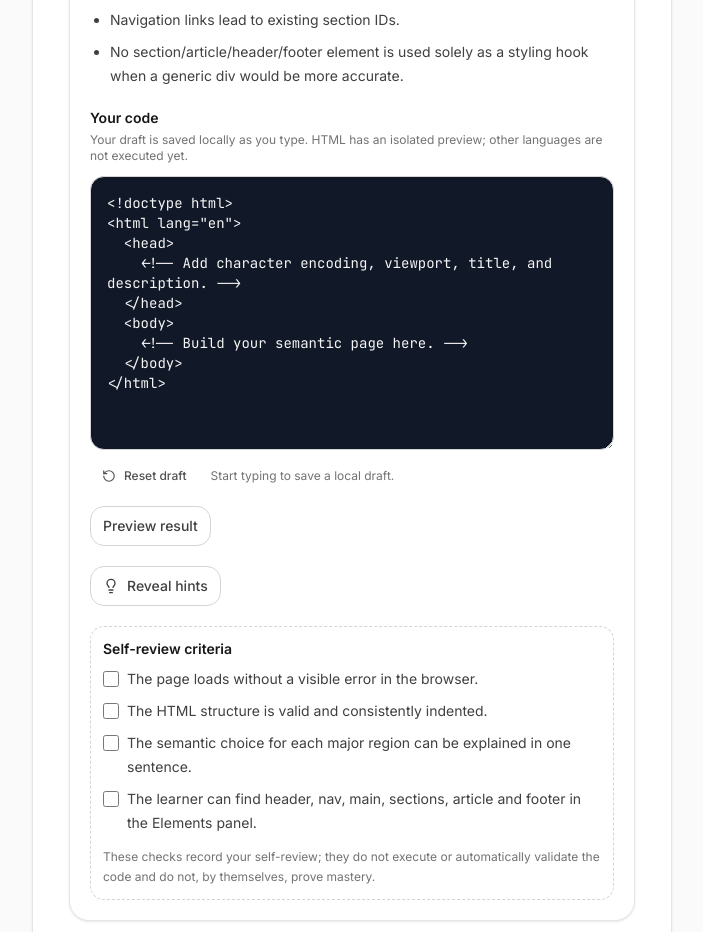
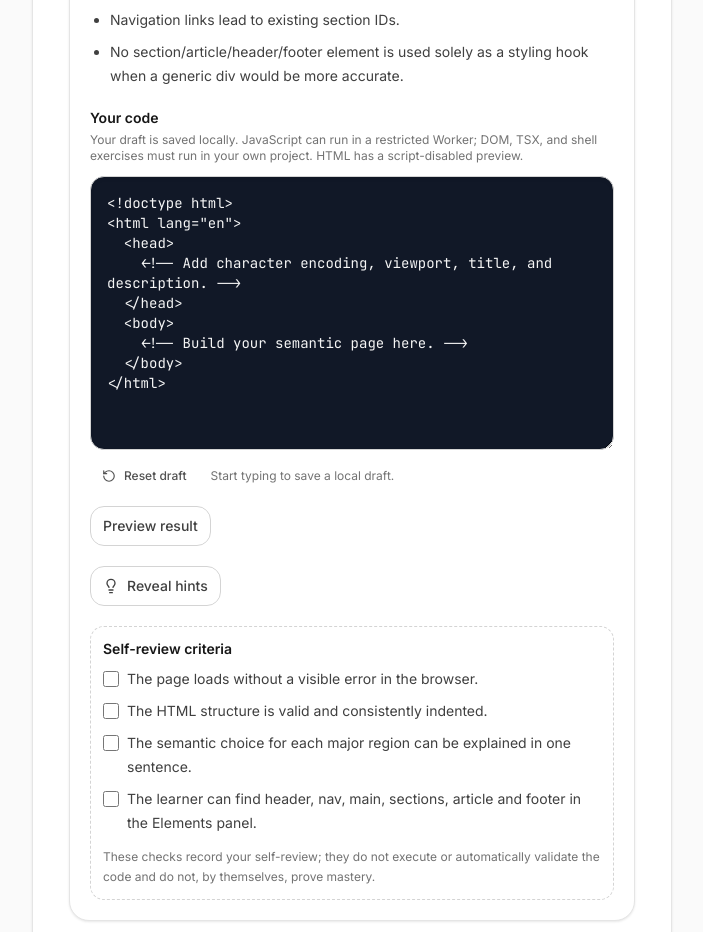
Before and after one commit to Mardakhay/interactive-guides, a React (Vite) app: page /en/structured-lessons/html.document-structure in a window 1280 px wide. Shown: the part 6600-7532 px from the top of the page, without its empty margins (280-983 px from the left). Built offline with nearby package versions, Linux system fonts and the light colour scheme.

Commit message:
test(playground): verify runner and DOM limitations in lesson UI

```diff
--- a/src/features/structured-lesson/StructuredLessonRenderer.tsx
+++ b/src/features/structured-lesson/StructuredLessonRenderer.tsx
@@ -258,8 +258,8 @@ function CodingExercise({
           </label>
           <p className="mt-1 text-xs text-neutral-500">
             {locale === 'ru'
-              ? 'Черновик сохраняется локально при вводе. Для HTML есть изолированный предпросмотр; другие языки пока не запускаются.'
-              : 'Your draft is saved locally as you type. HTML has an isolated preview; other languages are not executed yet.'}
+              ? 'Черновик сохраняется локально. JavaScript можно запустить в ограниченном Worker; задания с DOM, TSX и shell выполняй в своём проекте. HTML доступен в предпросмотре без скриптов.'
+              : 'Your draft is saved locally. JavaScript can run in a restricted Worker; DOM, TSX, and shell exercises must run in your own project. HTML has a script-disabled preview.'}
           </p>
           <textarea
             id={`${block.id}-editor`}
```
Also changed, not shown: 1 other file (tests, documents, lock files or other folders).
